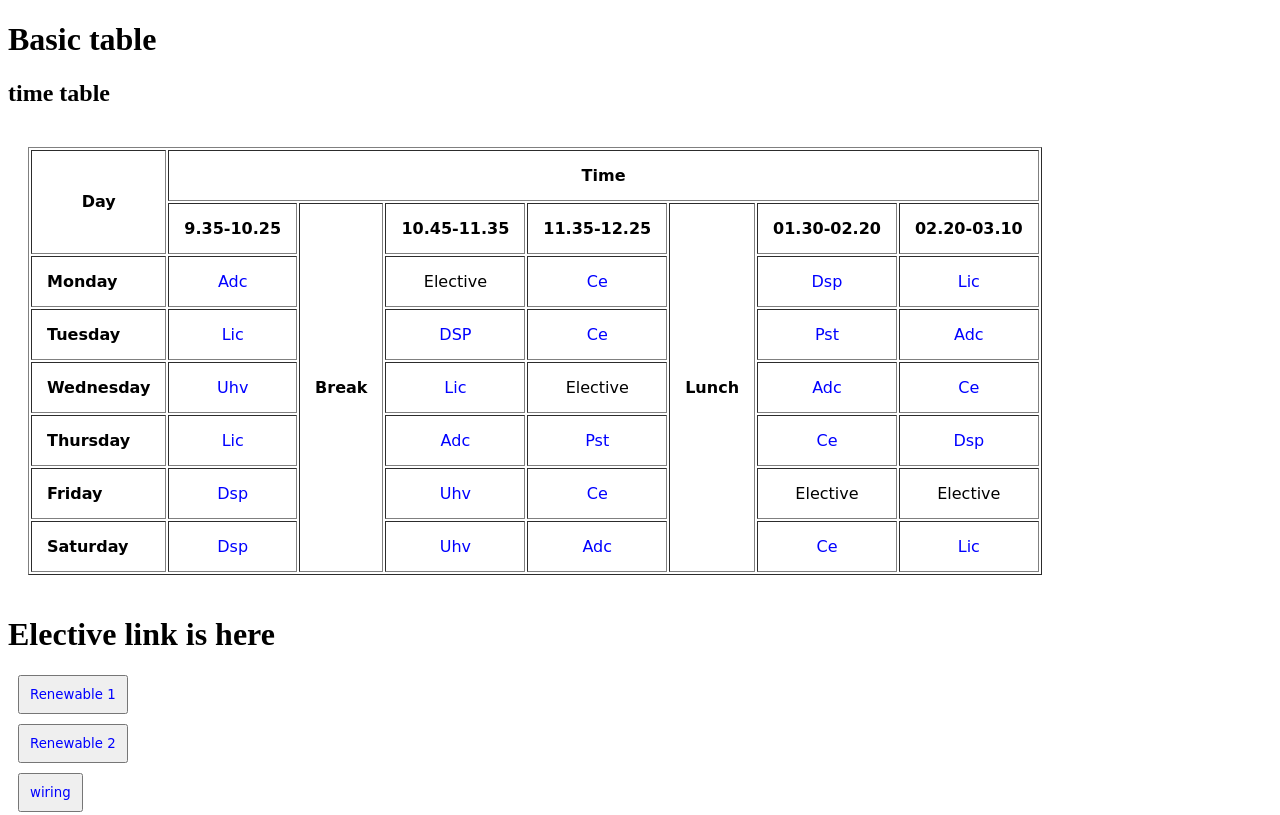
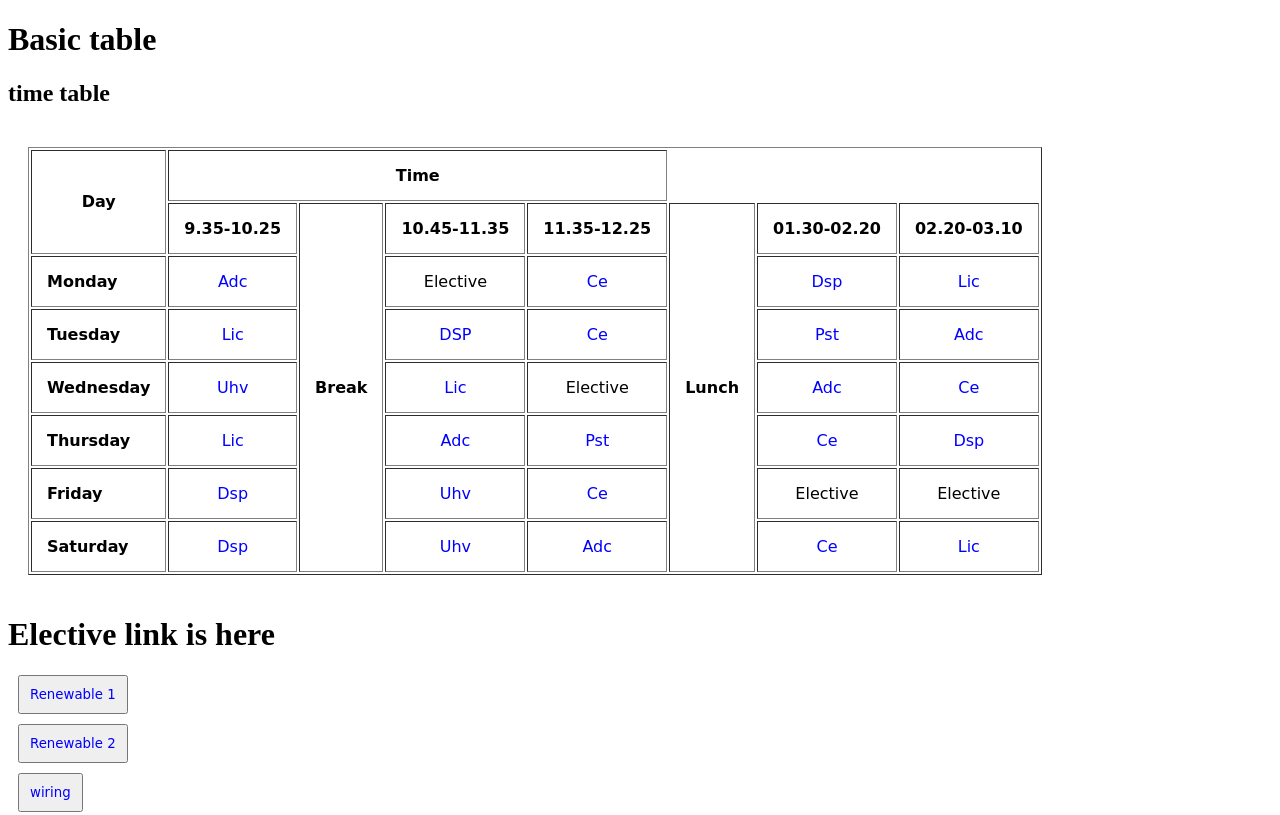
Before and after one commit to NithishSubramanian/time-table, a plain HTML site: page index.html in a window 1280 px wide. Shown: the top 815 px of the page. Drawn offline with Linux system fonts and the light colour scheme.

Commit message:
Update index.html

```diff
--- a/index.html
+++ b/index.html
@@ -14,7 +14,7 @@
             <table border="1" cellpadding="15">
                 <tr>
                     <td rowspan="2" style="text-align: center;"><b>Day</b></td>
-                    <td colspan="10" style="text-align: center;"><b>Time</b></td>
+                    <td colspan="4" style="text-align: center;"><b>Time</b></td>
                 </tr>
                 <tr>
                     <td style="font-weight: bold;">9.35-10.25</td>
```
